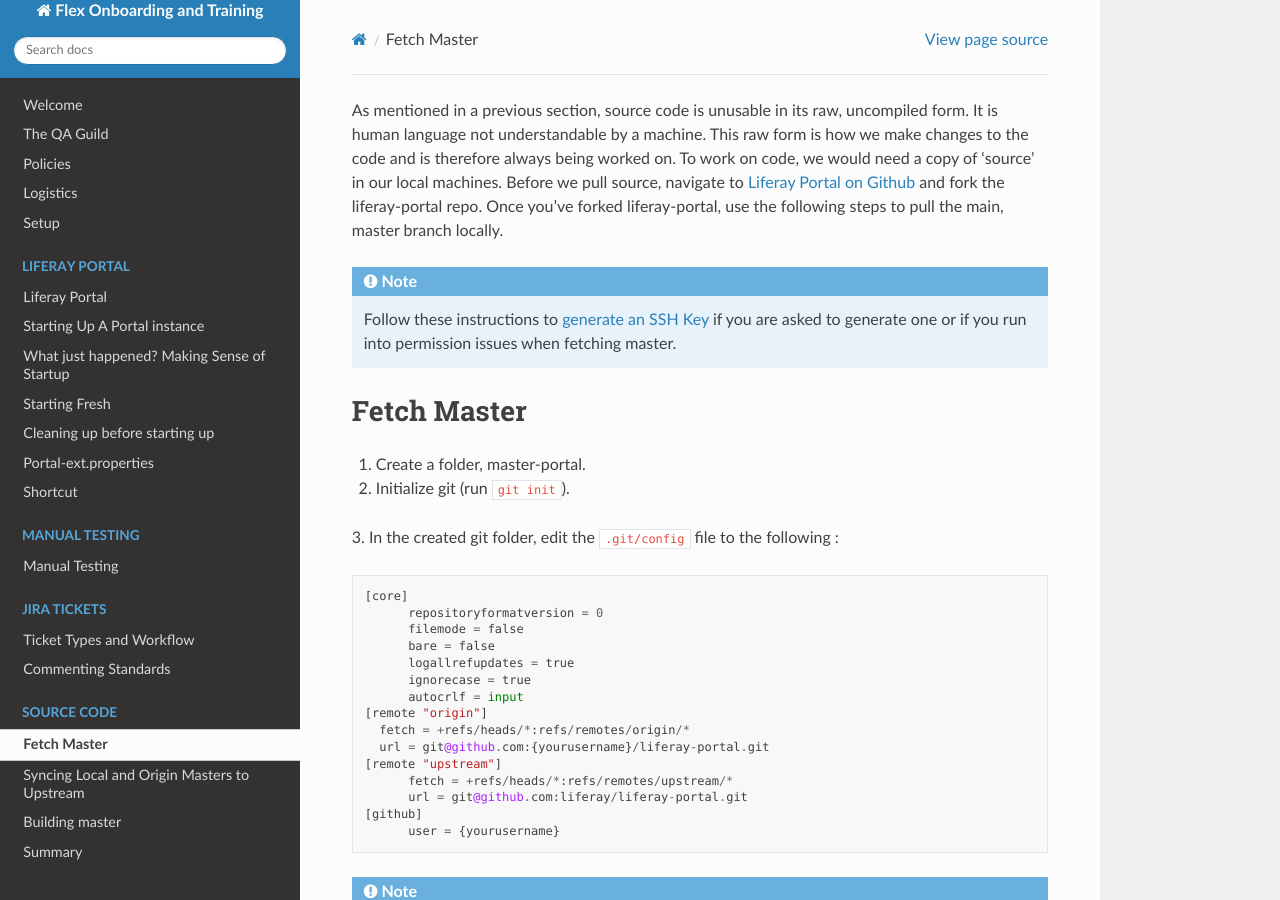
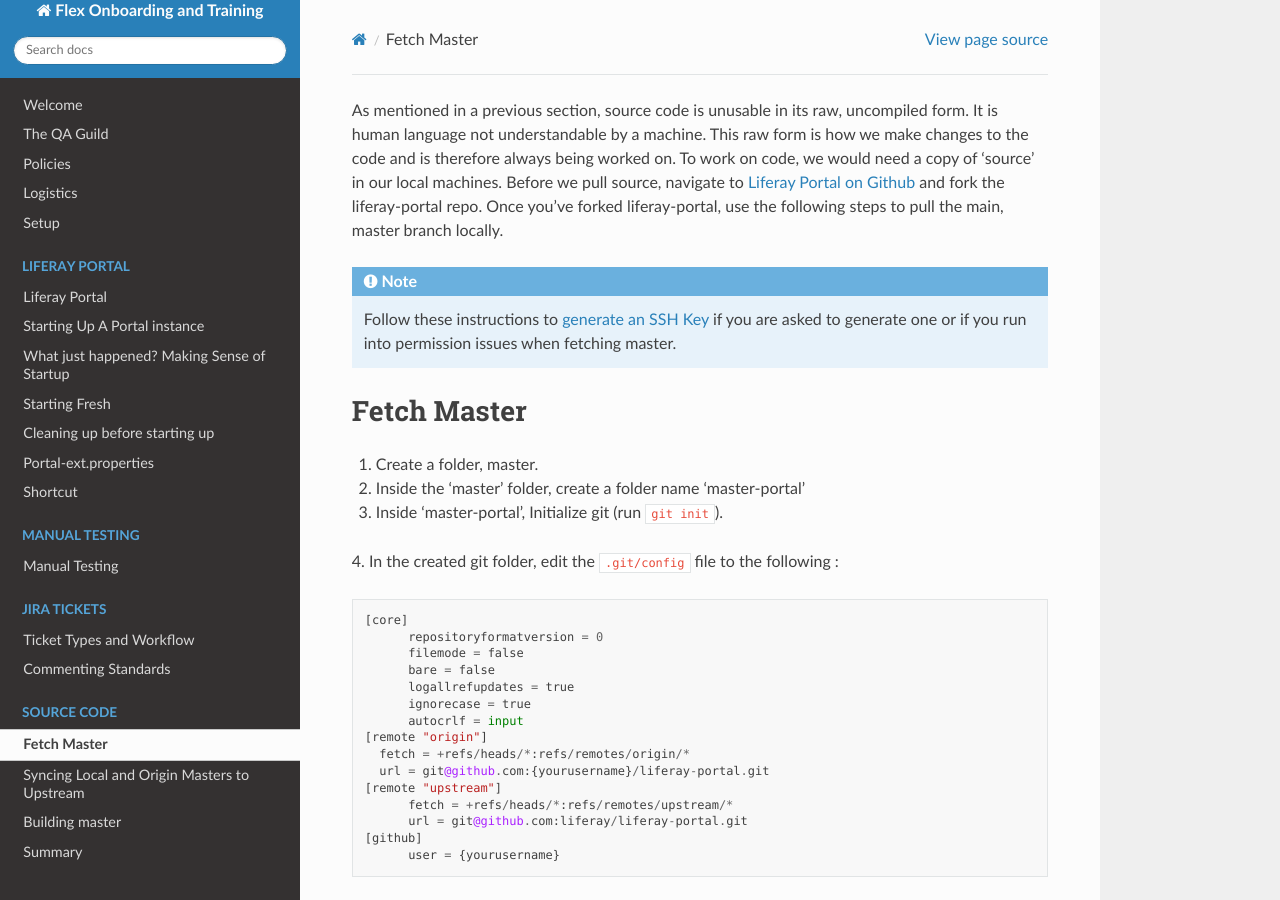
Before and after one commit to nikki-pru/flex-training, a Sphinx documentation site: the page built from docs/source-code/fetch-master.rst, in a window 1280 px wide and 900 px high. Built offline with Sphinx 7.4.7 and the Read the Docs theme 2.0.0, drawn with Linux system fonts in a browser that asks for light colours.

Commit message:
LRQA-62604 Specified folder for master

```diff
--- a/docs/source-code/fetch-master.rst
+++ b/docs/source-code/fetch-master.rst
@@ -6,9 +6,10 @@ As mentioned in a previous section, source code is unusable in its raw, uncompil
 Fetch Master
 ^^^^^^^^^^^^^
 
-1. Create a folder, master-portal.
-2. Initialize git (run ``git init``).
-3. In the created git folder, edit the ``.git/config`` file to the following
+1. Create a folder, master.
+2. Inside the 'master' folder, create a folder name 'master-portal'
+3. Inside 'master-portal', Initialize git (run ``git init``).
+4. In the created git folder, edit the ``.git/config`` file to the following
 :
 ::
   [core]
```
